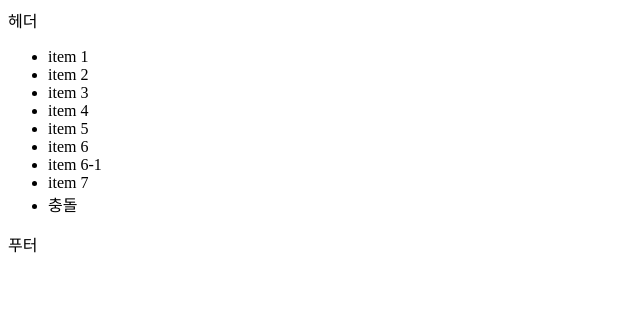
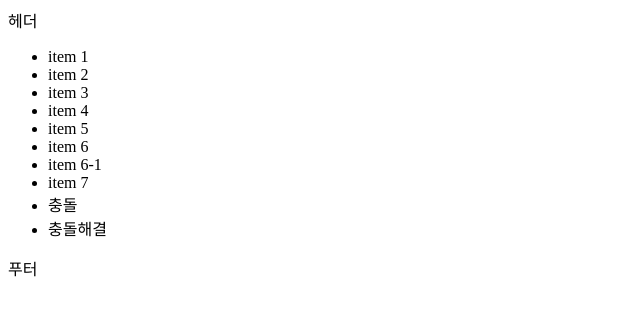
Before and after one commit to TClancyR6/training_01, a plain HTML site: page index.html in a window 1280 px wide. Shown: the whole page, without its empty margins (0-640 px from the left). Drawn offline with Linux system fonts and the light colour scheme.

Commit message:
commit08

```diff
--- a/index.html
+++ b/index.html
@@ -17,6 +17,7 @@
 			<li class="items">item 6-1</li>
 			<li class="items">item 7</li>
 			<li class="items">충돌</li>
+			<li class="items">충돌해결</li>
 		</ul>
 	</div>
 	<footer>푸터</footer>
```
